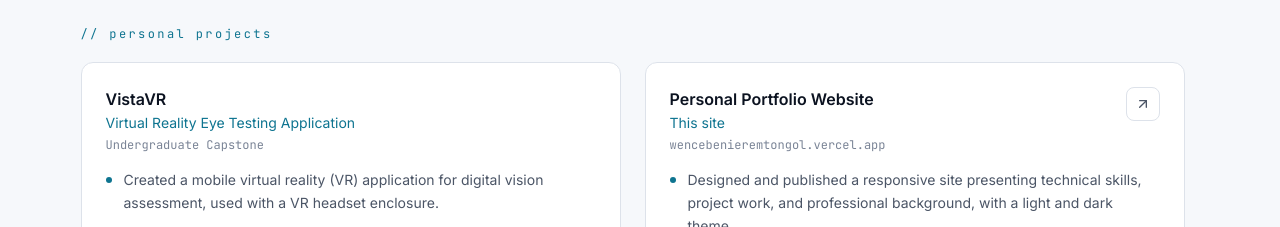
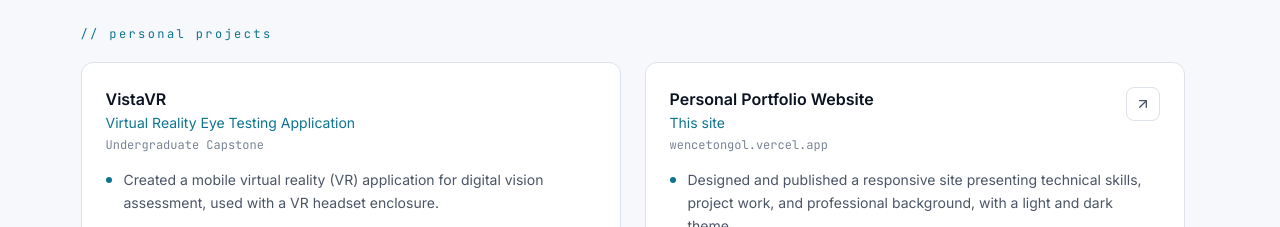
Before and after one commit to codew3y/wencebenieremtongol, a React (Vite) app in the folder wencetongol/: page / in a window 1280 px wide. Shown: the part 5140-5367 px from the top of the page. Built offline with nearby package versions, Linux system fonts and the light colour scheme; no server answers.

Commit message:
Move the site to wencetongol.vercel.app

```diff
--- a/wencetongol/index.html
+++ b/wencetongol/index.html
@@ -19,7 +19,7 @@
       property="og:description"
       content="CRM automation, MCP connectors on Azure, and REST integrations secured with OAuth 2.0."
     />
-    <meta property="og:url" content="https://wencebenieremtongol.vercel.app/" />
+    <meta property="og:url" content="https://wencetongol.vercel.app/" />
 
     <link rel="preconnect" href="https://fonts.googleapis.com" />
     <link rel="preconnect" href="https://fonts.gstatic.com" crossorigin />
--- a/wencetongol/src/components/Projects.jsx
+++ b/wencetongol/src/components/Projects.jsx
@@ -86,12 +86,12 @@ const personal = [
   {
     name: "Personal Portfolio Website",
     subtitle: "This site",
-    meta: "wencebenieremtongol.vercel.app",
+    meta: "wencetongol.vercel.app",
     tech: ["ReactJS", "Tailwind CSS"],
     points: [
       "Designed and published a responsive site presenting technical skills, project work, and professional background, with a light and dark theme.",
     ],
-    link: "https://wencebenieremtongol.vercel.app/",
+    link: "https://wencetongol.vercel.app/",
   },
 ];
 
```
Also changed, not shown: 2 other files (tests, documents, lock files or other folders).
